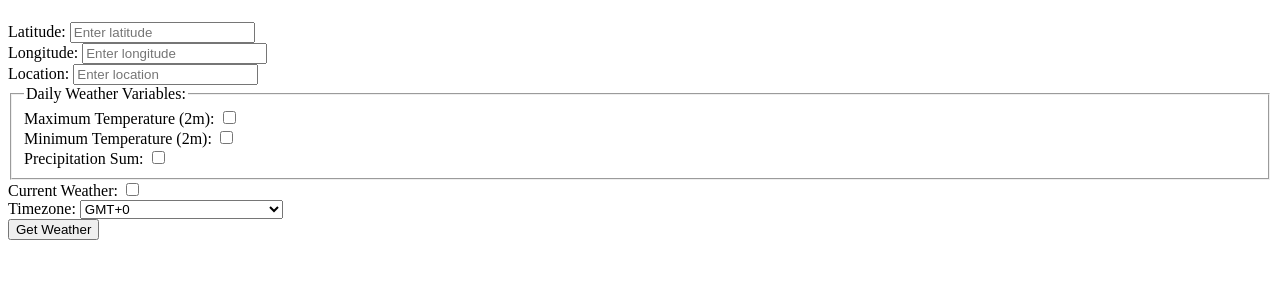
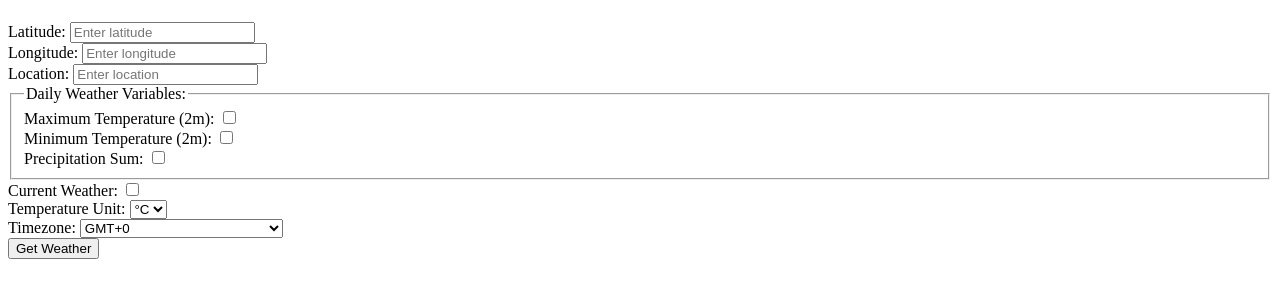
Before and after one commit to ajaypodicheti/weather, a Flask app: page / in a window 1280 px wide. Shown: the part 58-358 px from the top of the page. Run offline with Flask 3, Linux system fonts and the light colour scheme.

Commit message:
input field for temperature unit

```diff
--- a/templates/index.html
+++ b/templates/index.html
@@ -38,6 +38,11 @@
             <label for="current_weather">Current Weather:</label>
             <input type="checkbox" id="current_weather" name="current_weather"><br>  <!-- Checkbox for current weather -->
 
+            <label for="temperature_unit">Temperature Unit:</label>
+            <select id="temperature_unit" name="temperature_unit">  <!-- Dropdown for temperature unit selection -->
+                <option value="celsius">°C</option>
+                <option value="fahrenheit">°F</option>
+            </select><br>
 
             <label for="time_zone">Timezone:</label>
             <select id="time_zone" name="time_zone">
```
